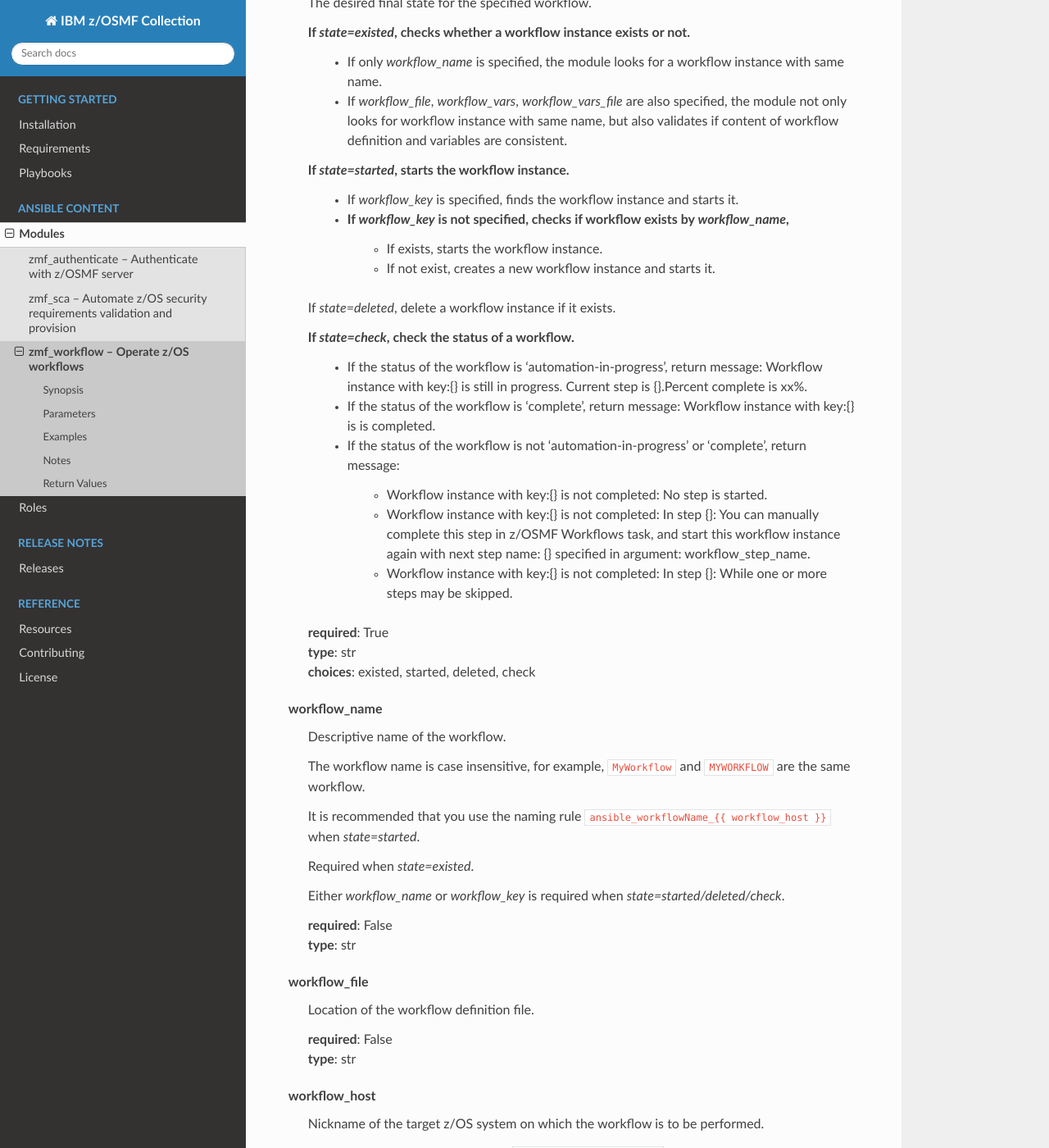
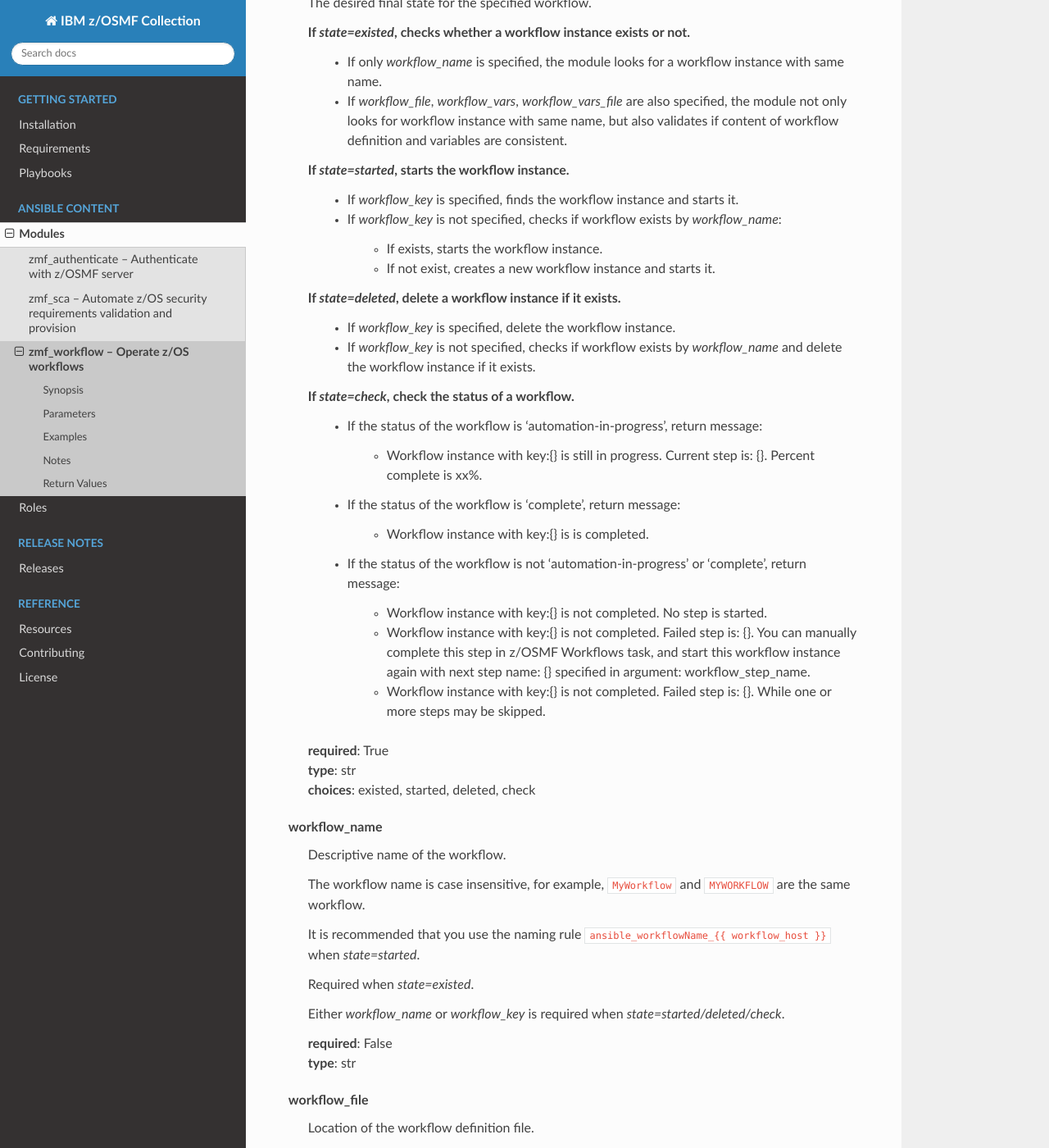
Before and after one commit to IBM/ibm_zosmf, a Sphinx documentation site: the page built from docs/source/modules/zmf_workflow.rst, in a window 1280 px wide and 1400 px high, scrolled down 2868 px. Shown: the whole window at 82% size. Built offline with Sphinx 7.4.7 and the Read the Docs theme 2.0.0, drawn with Linux system fonts in a browser that asks for light colours; some of the changed text lies outside the part shown.

Commit message:
fix customer issue - return the failed step in zmf_workflow module

```diff
--- a/CHANGELOG.rst
+++ b/CHANGELOG.rst
@@ -7,6 +7,10 @@
 v1.4.0
 ======
 
+Minor Changes
+-------------
+
+- Updated module `zmf_workflow` which returns the failed step if the workflow is not completed.
 
 New Roles
 ---------
@@ -15,7 +19,6 @@
 
 v1.3.0
 ======
-
 
 New Roles
 ---------
--- a/docs/source/modules/zmf_workflow.rst
+++ b/docs/source/modules/zmf_workflow.rst
@@ -187,33 +187,34 @@
 
   If *state=started*, starts the workflow instance.
     - If *workflow_key* is specified, finds the workflow instance and starts it.
-    - If *workflow_key* is not specified, checks if workflow exists by *workflow_name*,
+    - If *workflow_key* is not specified, checks if workflow exists by *workflow_name*:
+
         - If exists, starts the workflow instance.
         - If not exist, creates a new workflow instance and starts it.
 
 
   If *state=deleted*, delete a workflow instance if it exists.
+    - If *workflow_key* is specified, delete the workflow instance.
+    - If *workflow_key* is not specified, checks if workflow exists by *workflow_name*
+      and delete the workflow instance if it exists.
+
 
   If *state=check*, check the status of a workflow.
-    -
-      If the status of the workflow is 'automation-in-progress', return message\:
-      Workflow instance with key:{} is still in progress. Current step is {}.Percent complete is xx%.
+    - If the status of the workflow is 'automation-in-progress', return message:
 
-    -
-      If the status of the workflow is 'complete', return message:
-      Workflow instance with key:{} is is completed.
+        - Workflow instance with key:{} is still in progress. Current step is: {}. Percent complete is xx%.
+    - If the status of the workflow is 'complete', return message:
 
-    -
-      If the status of the workflow is not 'automation-in-progress' or 'complete', return message\:
+        - Workflow instance with key:{} is is completed.
+    - If the status of the workflow is not 'automation-in-progress' or 'complete', return message:
 
-        - Workflow instance with key:{} is not completed\: No step is started.
-        -
-          Workflow instance with key:{} is not completed\: In step {}\:
+        - Workflow instance with key:{} is not completed. No step is started.
+        - Workflow instance with key:{} is not completed. Failed step is: {}.
           You can manually complete this step in z/OSMF Workflows task,
           and start this workflow instance again with next step name: {}
           specified in argument: workflow_step_name.
-        - Workflow instance with key:{} is not completed\:
-          In step {}\: While one or more steps may be skipped.
+        - Workflow instance with key:{} is not completed.
+          Failed step is: {}. While one or more steps may be skipped.
 
 
   | **required**: True
@@ -578,15 +579,15 @@
 
           Workflow instance named: ansible_sample_workflow_SY1 is started, you can use state=check to check its final status.
 
-          Workflow instance named: ansible_sample_workflow_SY1 is still in progress. Current step is 1.2 Step title. Percent complete is 28%.
+          Workflow instance named: ansible_sample_workflow_SY1 is still in progress. Current step is: 1.2 Step title. Percent complete is 28%.
 
           Workflow instance named: ansible_sample_workflow_SY1 is completed.
 
-          Workflow instance named: ansible_sample_workflow_SY1 is not completed: No step is started.
+          Workflow instance named: ansible_sample_workflow_SY1 is not completed. No step is started.
 
-          Workflow instance named: ansible_sample_workflow_SY1 is not completed: In step 1.2 Step title: IZUWF0145E: Automation processing for the workflow `ansible_sample_workflow_SY1` stopped at step `Step title`. This step cannot be performed automatically. You can manually complete this step in z/OSMF Workflows task, and start this workflow instance again with next step name: subStep3 specified in argument: workflow_step_name.
+          Workflow instance named: ansible_sample_workflow_SY1 is not completed. Failed step is: 1.2 Step title. IZUWF0145E: Automation processing for the workflow `ansible_sample_workflow_SY1` stopped at step `Step title`. This step cannot be performed automatically. You can manually complete this step in z/OSMF Workflows task, and start this workflow instance again with next step name: subStep3 specified in argument: workflow_step_name.
 
-          Workflow instance named: ansible_sample_workflow_SY1 is not completed: In step 1.2 Step title: IZUWF0162I: Automation processing for workflow `ansible_sample_workflow_SY1` is complete. While one or more steps may be skipped.
+          Workflow instance named: ansible_sample_workflow_SY1 is not completed. Failed step is: 1.2 Step title. IZUWF0162I: Automation processing for workflow `ansible_sample_workflow_SY1` is complete. While one or more steps may be skipped.
 
           Workflow instance named: ansible_sample_workflow_SY1 is deleted.
 
@@ -616,20 +617,37 @@
         | **returned**: on success when `state=existed`
         | **type**: bool
 
-      waiting
+      workflow_waiting
         Indicate whether it needs to wait and check again because the workflow is still in progress. Return True if the status of the workflow is 'automation-in-progress'. Otherwise (the workflow is either completed or paused/failed at some step), return False.
 
 
         | **returned**: on success when `state=check`
         | **type**: bool
 
-      completed
+      workflow_completed
         Indicate whether the workflow is completed. Return True if the status of the workflow is 'complete'. Otherwise, return False.
 
 
         | **returned**: on success when `state=existed/check`
         | **type**: bool
 
+      workflow_failed_step
+        Indicate what the failed step is if the workflow is not completed, including the step number, step name and step title.
+
+
+        | **returned**: on success when `state=check`
+        | **type**: dict
+        | **sample**:
+
+           .. code-block:: json
+
+              {
+                  "step_name": "createInstanceDirectory",
+                  "step_number": "1.2",
+                  "step_title": "Create a new instance directory"
+              }
+
+
       deleted
         Indicate whether the workflow is deleted.
 
--- a/docs/source/release_notes.rst
+++ b/docs/source/release_notes.rst
@@ -14,6 +14,7 @@
 
 * Added a new z/OSMF Management Services Catalog role `zmf_zmsc_run_management_service`_ to run a z/OS management service
   published in B(z/OS Management Services Catalog).
+* Updated module `zmf_workflow` to return the failed step if the workflow is not completed.
 
 * New roles
 
```
Also changed, not shown: 4 other files.
